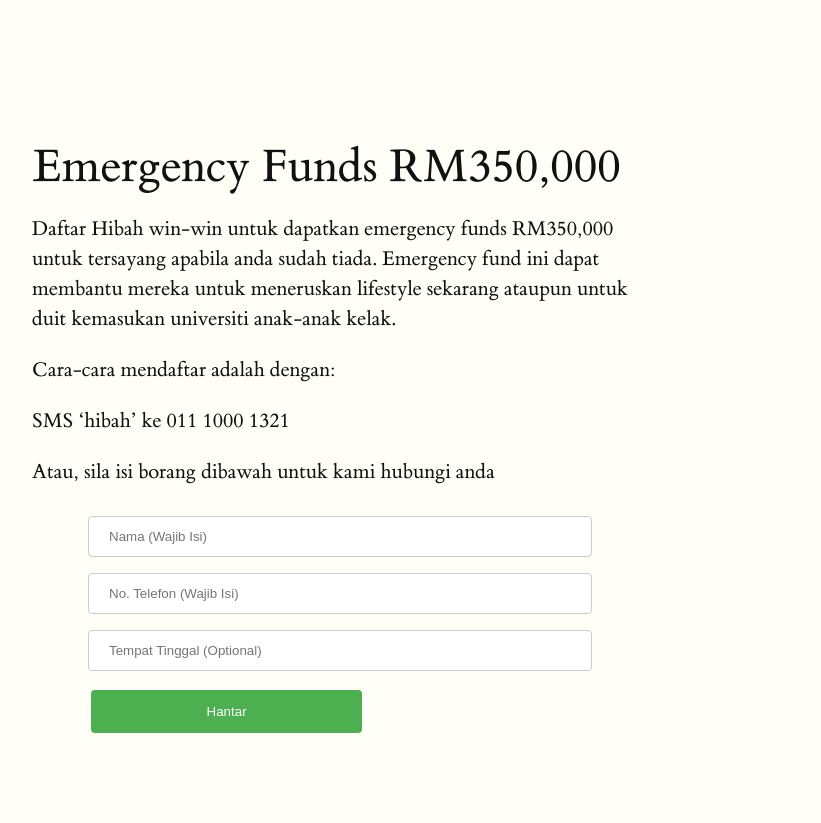
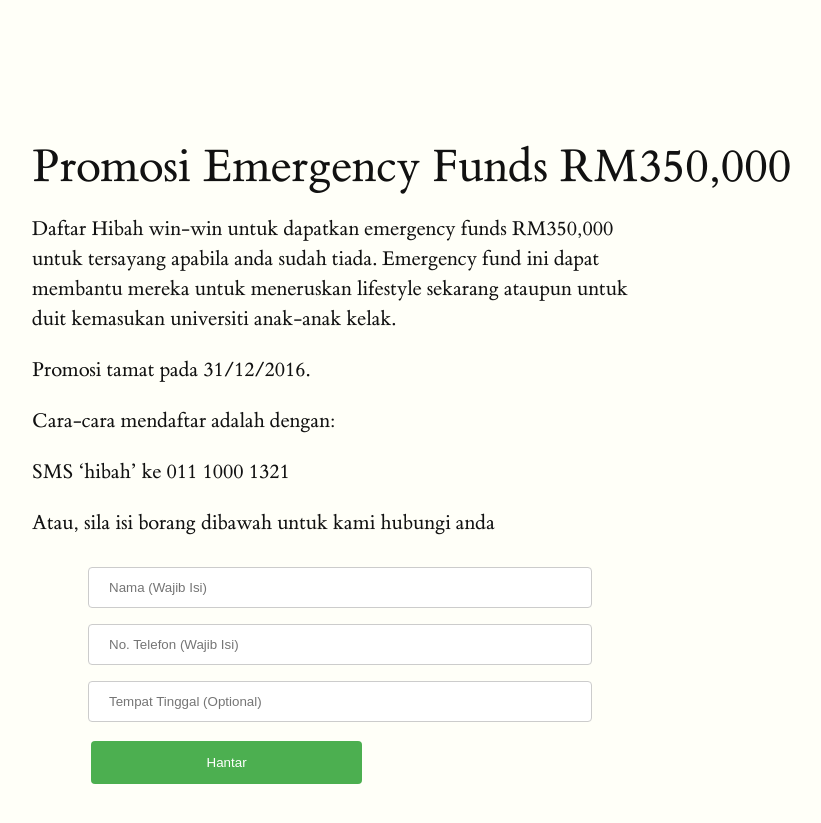
Before and after one commit to takafulis/takafulis.github.io, a Jekyll site: the page built from _posts/2016-12-27-emergency-funds.md, in a window 1280 px wide. Shown: the top 823 px of the page, without its empty margins (128-949 px from the left). Built offline with Jekyll 4.4.1, drawn with Linux system fonts in a browser that asks for light colours.

Commit message:
Update 2016-12-27-emergency-funds.md

```diff
--- a/_posts/2016-12-27-emergency-funds.md
+++ b/_posts/2016-12-27-emergency-funds.md
@@ -1,13 +1,15 @@
 ---
 layout: default3
-title: "Emergency Funds RM350,000"
+title: "Promosi Emergency Funds RM350,000"
 description: "Daftar untuk dapatkan emergency funds RM350,000 untuk tersayang apabila anda sudah tiada"
 date: 2016-10-25
 ---
 
-# Emergency Funds RM350,000
+# Promosi Emergency Funds RM350,000
 
 Daftar Hibah win-win untuk dapatkan emergency funds RM350,000 untuk tersayang apabila anda sudah tiada. Emergency fund ini dapat membantu mereka untuk meneruskan lifestyle sekarang ataupun untuk duit kemasukan universiti anak-anak kelak.
+
+Promosi tamat pada 31/12/2016.
 
 Cara-cara mendaftar adalah dengan:
 
```
